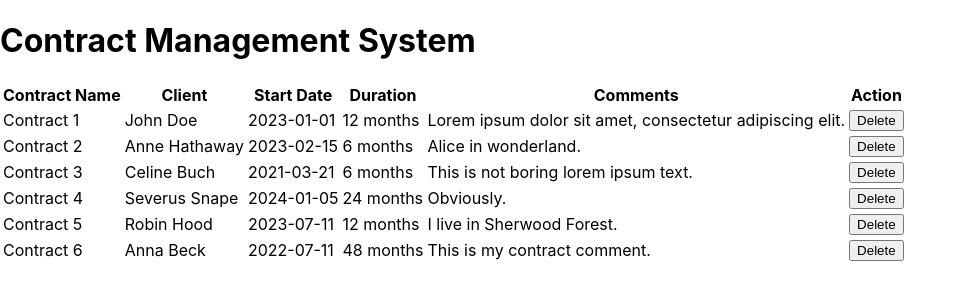
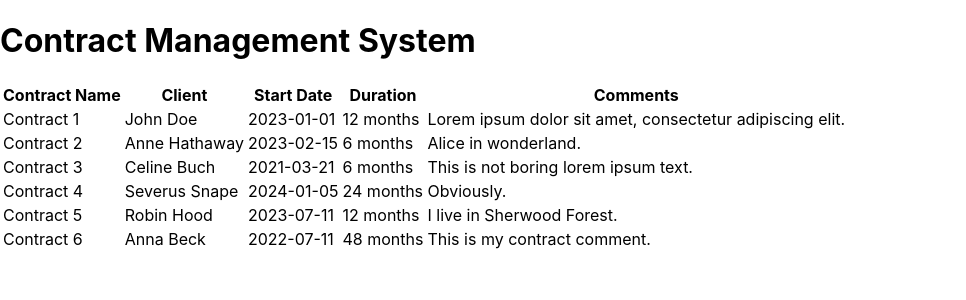
Before and after one commit to TenaRozing1/react-contract-task, a React (Create React App) app: page / in a window 1280 px wide. Both pictures are taken after a click on the button "Submit". Shown: the top 300 px of the page, without its empty margins (0-966 px from the left). Built offline with nearby package versions, Linux system fonts and the light colour scheme.

Commit message:
Hidden delete button in case of basic user

```diff
--- a/src/components/ContractTable.jsx
+++ b/src/components/ContractTable.jsx
@@ -1,6 +1,6 @@
-import React from "react";
+import React, { useState } from "react";
 
-const ContractTable = ({ contracts, handleDeleteContract }) => {
+const ContractTable = ({ contracts, handleDeleteContract, userRole }) => {
   return (
     <table>
       <thead>
@@ -10,7 +10,7 @@ const ContractTable = ({ contracts, handleDeleteContract }) => {
           <th>Start Date</th>
           <th>Duration</th>
           <th>Comments</th>
-          <th>Action</th>
+          {userRole === "admin" && <th>Action</th>}
         </tr>
       </thead>
       <tbody>
@@ -21,11 +21,13 @@ const ContractTable = ({ contracts, handleDeleteContract }) => {
             <td>{contract.startDate}</td>
             <td>{contract.duration} months</td>
             <td>{contract.comments}</td>
-            <td>
-              <button onClick={() => handleDeleteContract(contract.id)}>
-                Delete
-              </button>
-            </td>
+            {userRole === "admin" && (
+              <td>
+                <button onClick={() => handleDeleteContract(contract.id)}>
+                  Delete
+                </button>
+              </td>
+            )}
           </tr>
         ))}
       </tbody>
```
